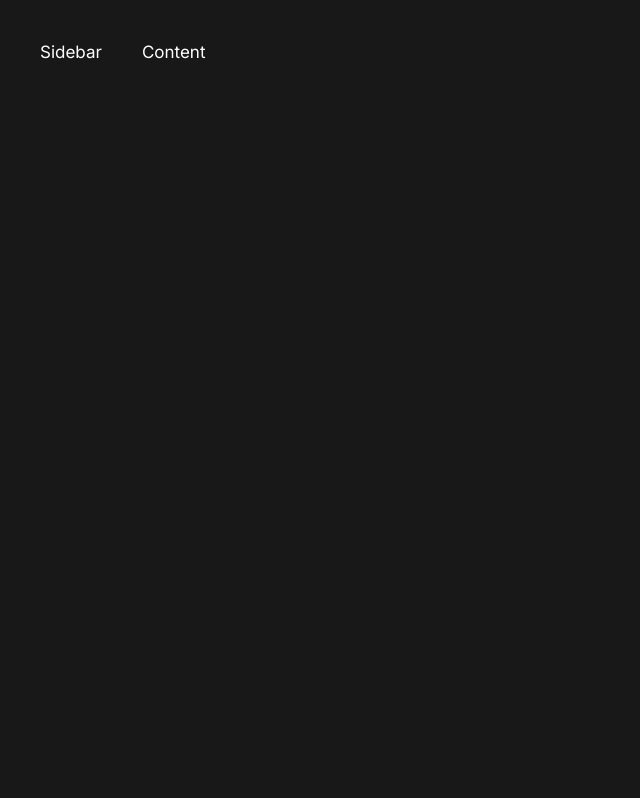
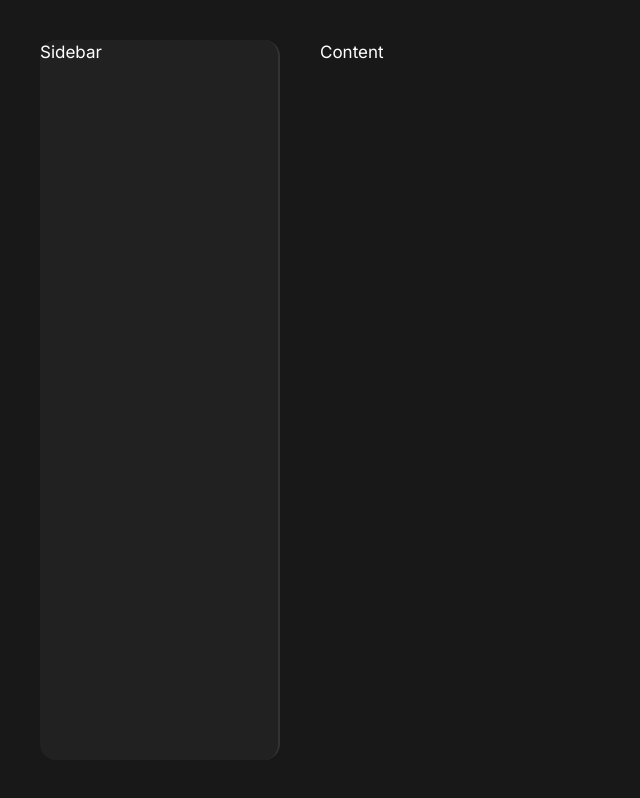
Before and after one commit to ahmadammarm/task-manager, a Next.js app: page / in a window 1280 px wide. Shown: the whole page, without its empty margins (0-640 px from the left). Built offline with nearby package versions, Linux system fonts and the light colour scheme.

Commit message:
update sidebar

```diff
--- a/app/components/Sidebar/Sidebar.tsx
+++ b/app/components/Sidebar/Sidebar.tsx
@@ -10,16 +10,19 @@ const Sidebar = () => {
 
   const {theme} = useGlobalState();
 
-  console.log(theme);
-
   return (
-    <SidebarStyled>
+    <SidebarStyled theme={theme}>
       Sidebar
     </SidebarStyled>
   )
 }
 
 const SidebarStyled = styled.nav`
+  position: relative;
+  background-color: ${(props) => props.theme.colorBg2};
+  width: ${(props) => props.theme.sidebarWidth};
+  border-right: 2px solid ${(props) => props.theme.borderColor2};
+  border-radius: 1rem;
 
 `;
 
```
